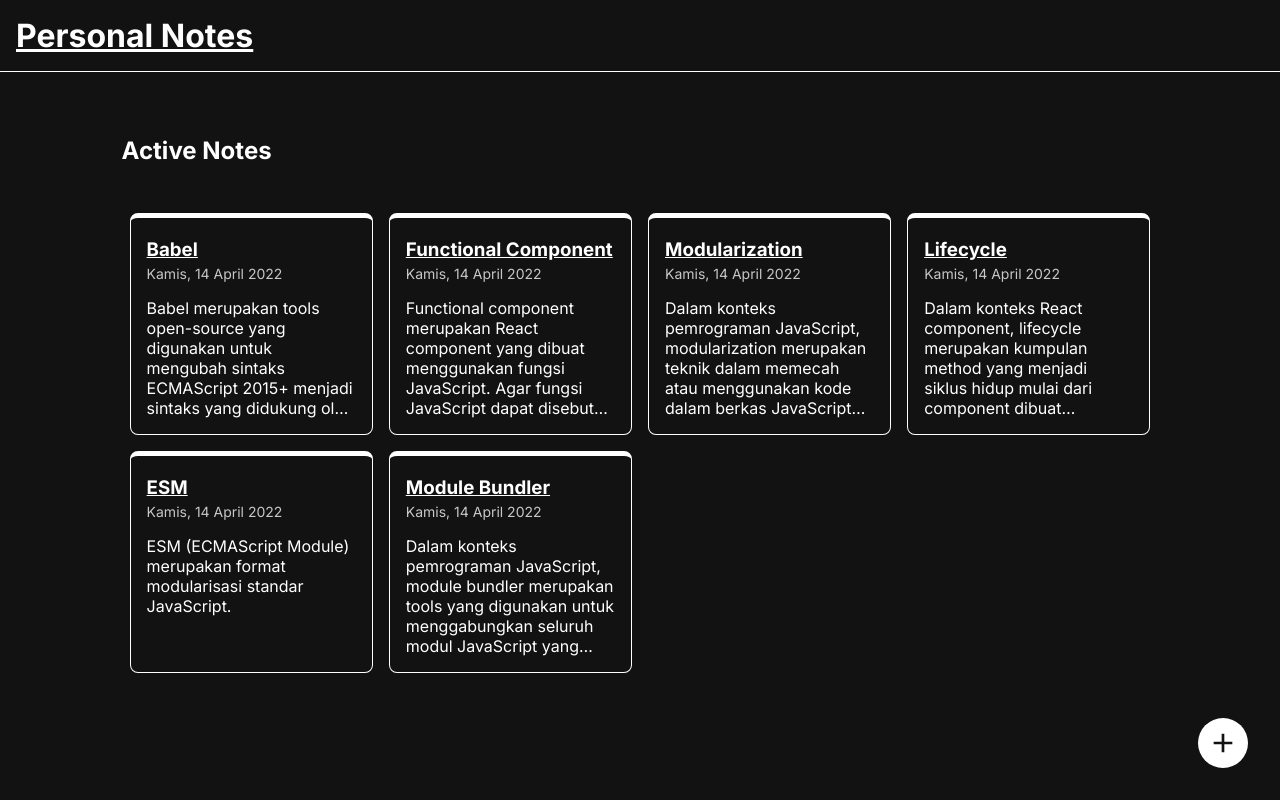
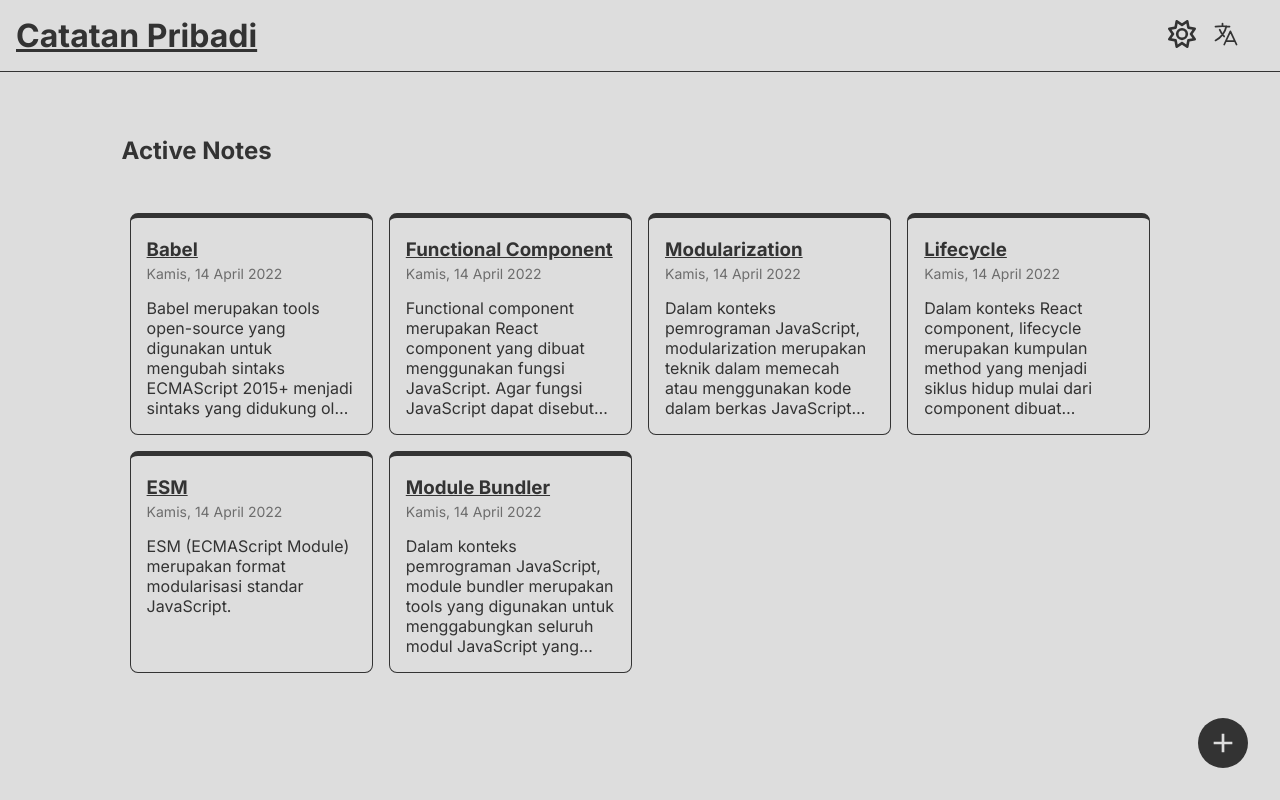
Before and after one commit to althof-z/simple-notes, a React (Vite) app: page / in a window 1280 px wide. Built offline with nearby package versions, Linux system fonts and the light colour scheme.

Commit message:
add Locale and Theme Context

```diff
--- a/src/components/NoteApp.jsx
+++ b/src/components/NoteApp.jsx
@@ -1,12 +1,37 @@
-import React from "react";
+import React, { useState, useEffect } from "react";
+import LocaleContext from "../contexts/LocaleContext";
+import ThemeContext from "../contexts/ThemeContext";
 import NoteAppBody from "./NoteAppBody";
 import NoteAppHeader from "./NoteAppHeader";
 
 function NoteApp() {
+  const [locale, setLocale] = useState(localStorage.getItem("locale") || "id");
+  const [Theme, setTheme] = useState(localStorage.getItem("theme") || "light");
+
+  const toggleLocale = () => {
+    const newLocale = locale === "id" ? "en" : "id";
+    localStorage.setItem("locale", newLocale);
+    setLocale(newLocale);
+  };
+
+  useEffect(() => {
+    document.documentElement.setAttribute("data-theme", Theme);
+  }, [Theme]);
+
+  const toggleTheme = () => {
+    const newTheme = Theme === "light" ? "dark" : "light";
+    localStorage.setItem("theme", newTheme);
+    setTheme(newTheme);
+  };
+
   return (
     <div className="app-container">
-      <NoteAppHeader />
-      <NoteAppBody />
+      <ThemeContext.Provider value={{ Theme, toggleTheme }}>
+        <LocaleContext.Provider value={{ locale, toggleLocale }}>
+          <NoteAppHeader />
+          <NoteAppBody />
+        </LocaleContext.Provider>
+      </ThemeContext.Provider>
     </div>
   );
 }
--- a/src/components/NoteAppHeader.jsx
+++ b/src/components/NoteAppHeader.jsx
@@ -1,14 +1,48 @@
-import React from "react";
+import React, { useContext } from "react";
+import { FiLogOut } from "react-icons/fi";
 import { Link } from "react-router-dom";
+import { HiOutlineLanguage } from "react-icons/hi2";
+import { FaRegSun, FaMoon } from "react-icons/fa6";
+import LocaleContext from "../contexts/LocaleContext";
+import ThemeContext from "../contexts/ThemeContext";
+import PropTypes from "prop-types";
 
-const NoteAppHeader = () => {
+function NoteAppHeader() {
+  const { locale, toggleLocale } = useContext(LocaleContext);
+  const { Theme, toggleTheme } = useContext(ThemeContext);
+
   return (
     <header>
       <h1>
-        <Link to="/">Personal Notes</Link>
+        <Link to="/">{locale === "id" ? "Catatan Pribadi" : "Personal Note"}</Link>
       </h1>
+      <nav className="navigation">
+        <ul>
+          <li>
+            <button onClick={toggleTheme} className="button-logout">
+              {Theme === "light" ? <FaRegSun /> : <FaMoon />}
+            </button>
+          </li>
+          <li>
+            <button onClick={toggleLocale} className="button-logout">
+              <HiOutlineLanguage />
+            </button>
+          </li>
+          <li>
+            {/* <Link to="/">
+              <button onClick={logout} className="button-logout">
+                {name} <FiLogOut />
+              </button>
+            </Link> */}
+          </li>
+        </ul>
+      </nav>
     </header>
   );
-};
+}
+
+// NoteAppHeader.propTypes = {
+//   logout: PropTypes.func.isRequired,
+// };
 
 export default NoteAppHeader;
--- /dev/null
+++ b/src/contexts/LocaleContext.js
@@ -0,0 +1,5 @@
+import React from "react";
+
+const LocaleContext = React.createContext();
+
+export default LocaleContext;
--- /dev/null
+++ b/src/contexts/ThemeContext.js
@@ -0,0 +1,5 @@
+import React from "react";
+
+const ThemeContext = React.createContext();
+
+export default ThemeContext;
```
